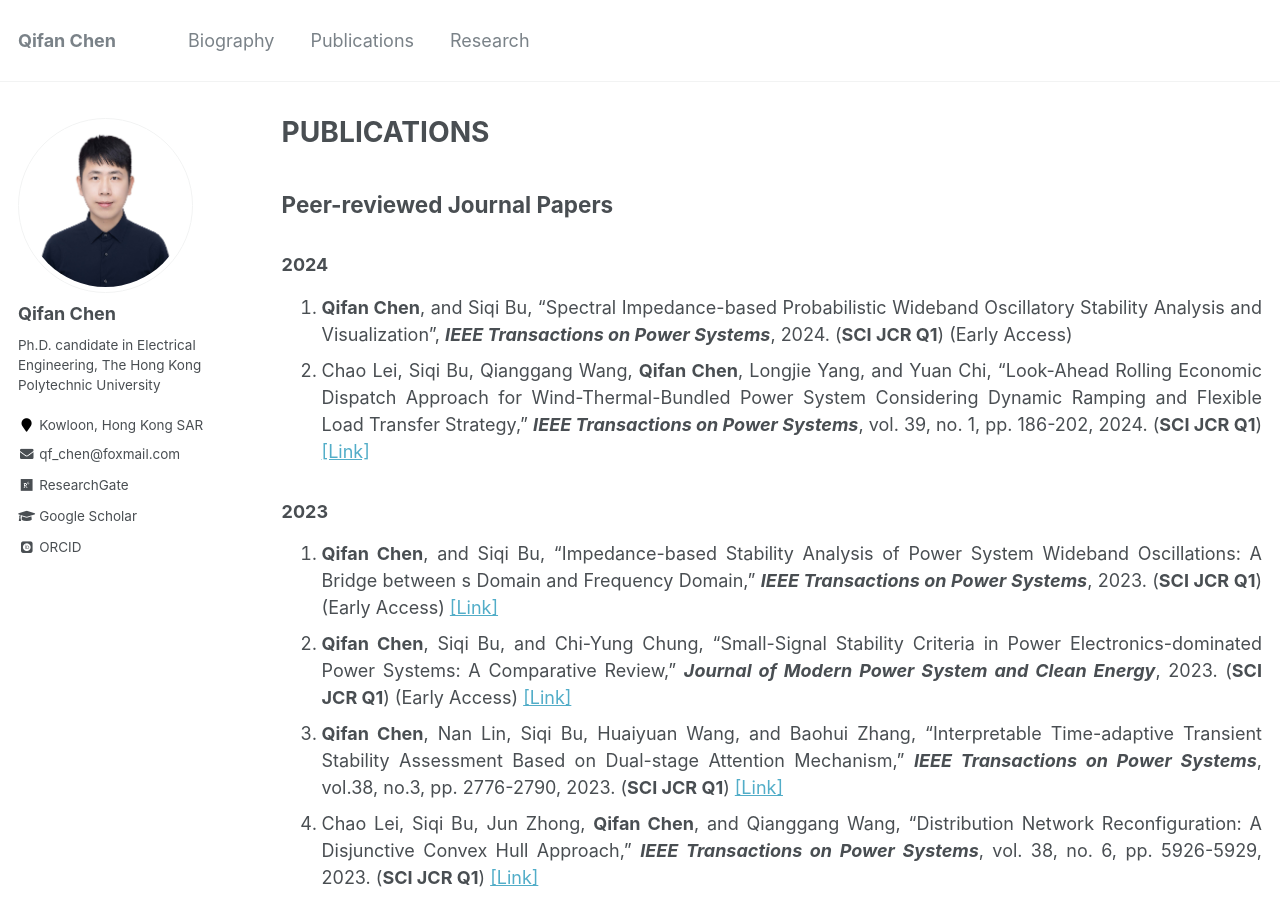
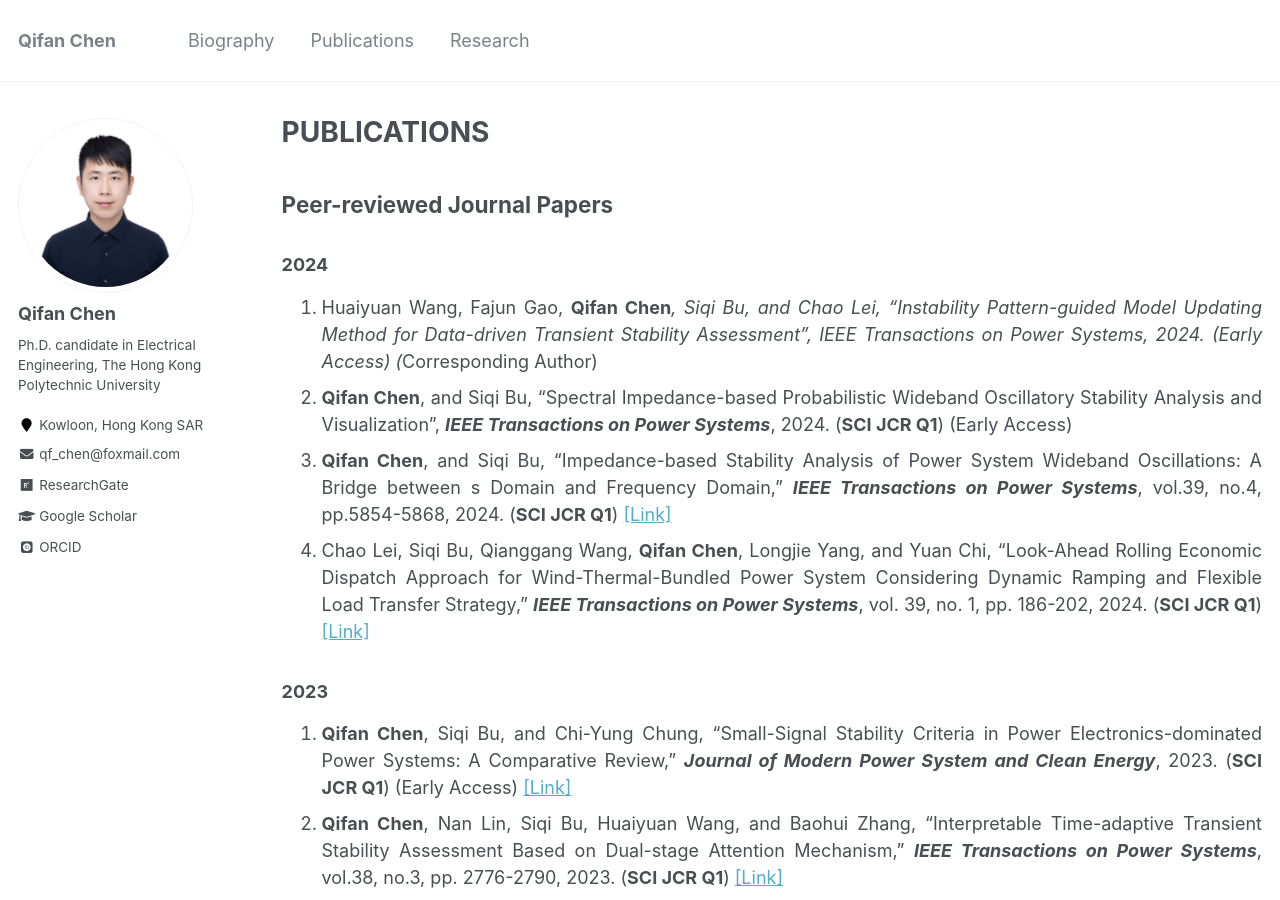
Before and after one commit to ChQf/ChQf.github.io, a Jekyll site: the page built from _pages/publications.md, in a window 1280 px wide and 900 px high. Built offline with Jekyll 4.4.1, drawn with Linux system fonts in a browser that asks for light colours; some web fonts are replaced.

Commit message:
update_pub

```diff
--- a/_pages/publications.md
+++ b/_pages/publications.md
@@ -8,12 +8,13 @@ author_profile: true
 ## Peer-reviewed Journal Papers
 
 ### 2024
-1. **Qifan Chen**, and Siqi Bu, "Spectral Impedance-based Probabilistic Wideband Oscillatory Stability Analysis and Visualization", ***IEEE Transactions on Power Systems***, 2024. (**SCI JCR Q1**) (Early Access)<br>
-2. Chao Lei, Siqi Bu, Qianggang Wang, **Qifan Chen**, Longjie Yang, and Yuan Chi, “Look-Ahead Rolling Economic Dispatch Approach for Wind-Thermal-Bundled Power System Considering Dynamic Ramping and Flexible Load Transfer Strategy,” ***IEEE Transactions on Power Systems***, vol. 39, no. 1, pp. 186-202, 2024. (**SCI JCR Q1**) [[Link]](https://ieeexplore.ieee.org/document/10026349){:target="_blank"}<br>
+1. Huaiyuan Wang, Fajun Gao, **Qifan Chen***, Siqi Bu, and Chao Lei, “Instability Pattern-guided Model Updating Method for Data-driven Transient Stability Assessment”, IEEE Transactions on Power Systems, 2024. (Early Access) (*Corresponding Author) <br>
+2. **Qifan Chen**, and Siqi Bu, "Spectral Impedance-based Probabilistic Wideband Oscillatory Stability Analysis and Visualization", ***IEEE Transactions on Power Systems***, 2024. (**SCI JCR Q1**) (Early Access)<br>
+2. **Qifan Chen**, and Siqi Bu, "Impedance-based Stability Analysis of Power System Wideband Oscillations: A Bridge between s Domain and Frequency Domain," ***IEEE Transactions on Power Systems***, vol.39, no.4, pp.5854-5868, 2024. (**SCI JCR Q1**) [[Link]](https://ieeexplore.ieee.org/document/10360322){:target="_blank"}<br>
+3. Chao Lei, Siqi Bu, Qianggang Wang, **Qifan Chen**, Longjie Yang, and Yuan Chi, “Look-Ahead Rolling Economic Dispatch Approach for Wind-Thermal-Bundled Power System Considering Dynamic Ramping and Flexible Load Transfer Strategy,” ***IEEE Transactions on Power Systems***, vol. 39, no. 1, pp. 186-202, 2024. (**SCI JCR Q1**) [[Link]](https://ieeexplore.ieee.org/document/10026349){:target="_blank"}<br>
 {: .text-justify}
 
 ### 2023
-1. **Qifan Chen**, and Siqi Bu, "Impedance-based Stability Analysis of Power System Wideband Oscillations: A Bridge between s Domain and Frequency Domain," ***IEEE Transactions on Power Systems***, 2023. (**SCI JCR Q1**) (Early Access) [[Link]](https://ieeexplore.ieee.org/document/10360322){:target="_blank"}<br>
 1. **Qifan Chen**, Siqi Bu, and Chi-Yung Chung, "Small-Signal Stability Criteria in Power Electronics-dominated Power Systems: A Comparative Review," ***Journal of Modern Power System and Clean Energy***, 2023. (**SCI JCR Q1**) (Early Access) [[Link]](https://ieeexplore.ieee.org/document/10355078){:target="_blank"}<br>
 1. **Qifan Chen**, Nan Lin, Siqi Bu, Huaiyuan Wang, and Baohui Zhang, "Interpretable Time-adaptive Transient Stability Assessment Based on Dual-stage Attention Mechanism," ***IEEE Transactions on Power Systems***, vol.38, no.3, pp. 2776-2790, 2023. (**SCI JCR Q1**) [[Link]](https://ieeexplore.ieee.org/document/9802730){:target="_blank"}<br>
 1. Chao Lei, Siqi Bu, Jun Zhong, **Qifan Chen**, and Qianggang Wang, “Distribution Network Reconfiguration: A Disjunctive Convex Hull Approach,” ***IEEE Transactions on Power Systems***, vol. 38, no. 6, pp. 5926-5929, 2023. (**SCI JCR Q1**) [[Link]](https://ieeexplore.ieee.org/document/10214389){:target="_blank"}<br>
```
Also changed, not shown: _pages/about.md (+1 -1 lines).
